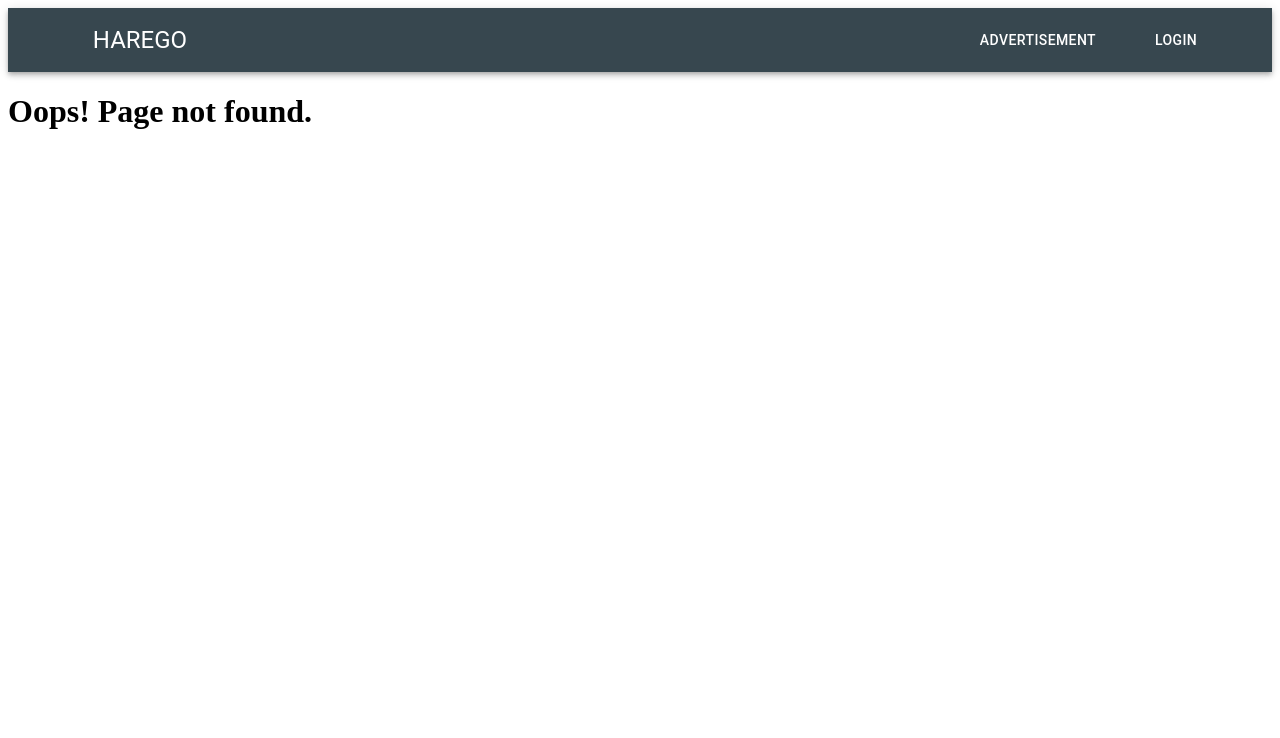
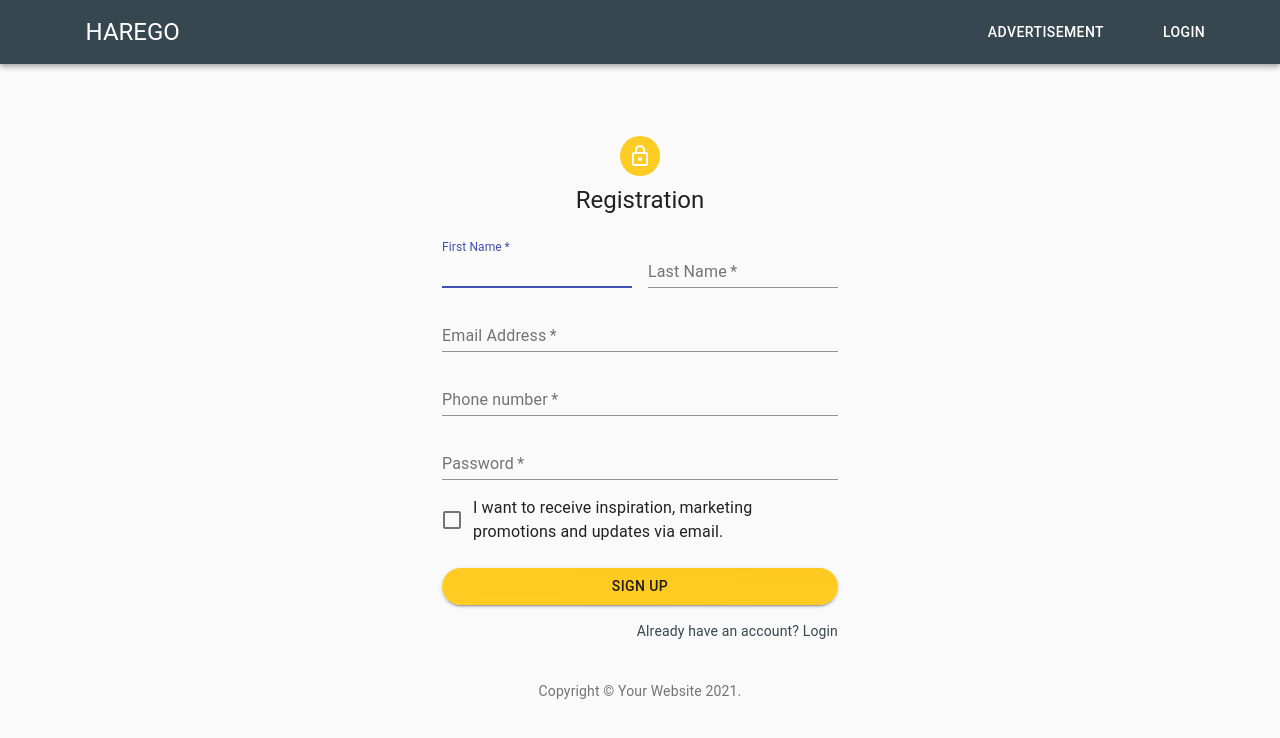
Before and after one commit to m-julia/harego-client-app, a React (Create React App) app: page /registration in a window 1280 px wide. Before the commit this address had no page. Shown: the top 738 px of the page. Built offline with nearby package versions, Linux system fonts and the light colour scheme.

Commit message:
Registration form was created

```diff
--- a/src/App.tsx
+++ b/src/App.tsx
@@ -4,6 +4,8 @@ import HomePage from './components/home/HomePage';
 import SearchPage from './components/search/SearchPage';
 import NavBar from './components/common/NavBar';
 import NotFoundPage from './components/NotFoundPage';
+import RegistrationForm from './components/common/RegistrationForm';
+import LoginForm from './components/common/LoginForm';
 
 
 
@@ -15,6 +17,8 @@ function App() {
           <Switch>
               <Route exact path="/" component={HomePage} />
               <Route path="/search" component={SearchPage} />
+              <Route path="/registration" component={RegistrationForm} />
+              <Route path="/login" component={LoginForm} />
               <Route component={NotFoundPage} />
           </Switch>
     </div>
--- /dev/null
+++ b/src/components/common/LoginForm.tsx
@@ -0,0 +1,7 @@
+import React from 'react';
+
+export default function LoginForm () {
+    return (
+        <h1>Login</h1>
+    )
+}
--- a/src/components/common/NavBar.tsx
+++ b/src/components/common/NavBar.tsx
@@ -1,6 +1,6 @@
 import React from "react";
 import { NavLink } from "react-router-dom";
-import useStyles from "./NavBarStyles"
+import styles from "./NavBarStyles"
 import AppBar from "@material-ui/core/AppBar";
 import Toolbar from "@material-ui/core/Toolbar";
 import Typography from "@material-ui/core/Typography";
@@ -8,7 +8,7 @@ import Button from "@material-ui/core/Button";
 
 
 const NavBar = () => {
-    const classes = useStyles();
+    const classes = styles();
 
     return (
         <div className={classes.root}>
--- a/src/components/common/NavBarStyles.tsx
+++ b/src/components/common/NavBarStyles.tsx
@@ -1,6 +1,6 @@
 import { createStyles, makeStyles, Theme } from "@material-ui/core/styles";
 
-const useStyles = makeStyles((theme: Theme) =>
+const styles = makeStyles((theme: Theme) =>
   createStyles({
     root: {
       flexGrow: 1,
@@ -24,4 +24,4 @@ const useStyles = makeStyles((theme: Theme) =>
   })
 );
 
-export default useStyles;
+export default styles;
--- /dev/null
+++ b/src/components/common/RegistrationForm.tsx
@@ -0,0 +1,158 @@
+import React from "react";
+import Avatar from "@material-ui/core/Avatar";
+import Button from "@material-ui/core/Button";
+import CssBaseline from "@material-ui/core/CssBaseline";
+import TextField from "@material-ui/core/TextField";
+import FormControlLabel from "@material-ui/core/FormControlLabel";
+import Checkbox from "@material-ui/core/Checkbox";
+import Link from "@material-ui/core/Link";
+import Grid from "@material-ui/core/Grid";
+import Box from "@material-ui/core/Box";
+import LockOutlinedIcon from "@material-ui/icons/LockOutlined";
+import Typography from "@material-ui/core/Typography";
+import { makeStyles } from "@material-ui/core/styles";
+import Container from "@material-ui/core/Container";
+import { NavLink } from "react-router-dom";
+
+function Copyright() {
+  return (
+    <Typography variant="body2" color="textSecondary" align="center">
+      {"Copyright © "}
+      <Link color="inherit" href="https://material-ui.com/">
+        Your Website
+      </Link>{" "}
+      {new Date().getFullYear()}
+      {"."}
+    </Typography>
+  );
+}
+
+const useStyles = makeStyles((theme) => ({
+  paper: {
+    marginTop: theme.spacing(8),
+    display: "flex",
+    flexDirection: "column",
+    alignItems: "center"
+  },
+  avatar: {
+    margin: theme.spacing(1),
+    backgroundColor: "#ffcc23"
+  },
+  form: {
+    width: "100%", // Fix IE 11 issue.
+    marginTop: theme.spacing(3)
+  },
+  submit: {
+    margin: theme.spacing(3, 0, 2),
+    background: 'linear-gradient(3deg, #ffcc23 20%, #ffc920 95%)',
+    borderRadius: 50
+  },
+  link: {
+    color: '#37474f',
+    textDecoration: 'none',
+  }
+}));
+
+export default function RegistrationForm() {
+  const classes = useStyles();
+
+  return (
+    <Container component="main" maxWidth="xs">
+      <CssBaseline />
+      <div className={classes.paper}>
+        <Avatar className={classes.avatar}>
+            <LockOutlinedIcon />
+        </Avatar>
+        <Typography component="h1" variant="h5">
+          Registration
+        </Typography>
+        <form className={classes.form} noValidate>
+          <Grid container spacing={2}>
+            <Grid item xs={12} sm={6}>
+              <TextField
+                autoComplete="fname"
+                name="firstName"
+                variant="standard"
+                required
+                fullWidth
+                id="firstName"
+                label="First Name"
+                autoFocus
+              />
+            </Grid>
+            <Grid item xs={12} sm={6}>
+              <TextField
+                variant="standard"
+                required
+                fullWidth
+                id="lastName"
+                label="Last Name"
+                name="lastName"
+                autoComplete="lname"
+              />
+            </Grid>
+            <Grid item xs={12}>
+              <TextField
+                variant="standard"
+                required
+                fullWidth
+                id="email"
+                label="Email Address"
+                name="email"
+                autoComplete="email"
+              />
+            </Grid>
+            <Grid item xs={12}>
+              <TextField
+                variant="standard"
+                required
+                fullWidth
+                id="phone-number"
+                label="Phone number"
+                name="phoneNumber"
+                autoComplete="phoneNumber"
+              />
+            </Grid>
+            <Grid item xs={12}>
+              <TextField
+                variant="standard"
+                required
+                fullWidth
+                name="password"
+                label="Password"
+                type="password"
+                id="password"
+                autoComplete="current-password"
+              />
+            </Grid>
+            <Grid item xs={12}>
+              <FormControlLabel
+                control={<Checkbox value="allowExtraEmails" color="primary" />}
+                label="I want to receive inspiration, marketing promotions and updates via email."
+              />
+            </Grid>
+          </Grid>
+          <Button
+            type="submit"
+            fullWidth
+            variant="contained"
+
+            className={classes.submit}
+          >
+            Sign Up
+          </Button>
+          <Grid container justify="flex-end">
+            <Grid item>
+              <NavLink to="/login" className={classes.link}>
+                Already have an account? Login
+              </NavLink>
+            </Grid>
+          </Grid>
+        </form>
+      </div>
+      <Box mt={5}>
+        <Copyright />
+      </Box>
+    </Container>
+  );
+}
--- a/src/components/home/HomePage.tsx
+++ b/src/components/home/HomePage.tsx
@@ -31,8 +31,10 @@ const HomePage = () => {
                 <Typography variant="h3" className={classes.title}>
                     HAREGO is....
                 </Typography>
-           <CustomButton title="Deliver"/>
-           <NavLink to="/search">
+            <NavLink to="/registration">
+              <CustomButton title="Deliver"/>
+            </NavLink>
+            <NavLink to="/search">
                 <CustomButton title="Send"/>
            </NavLink>
                 </Container>
```
